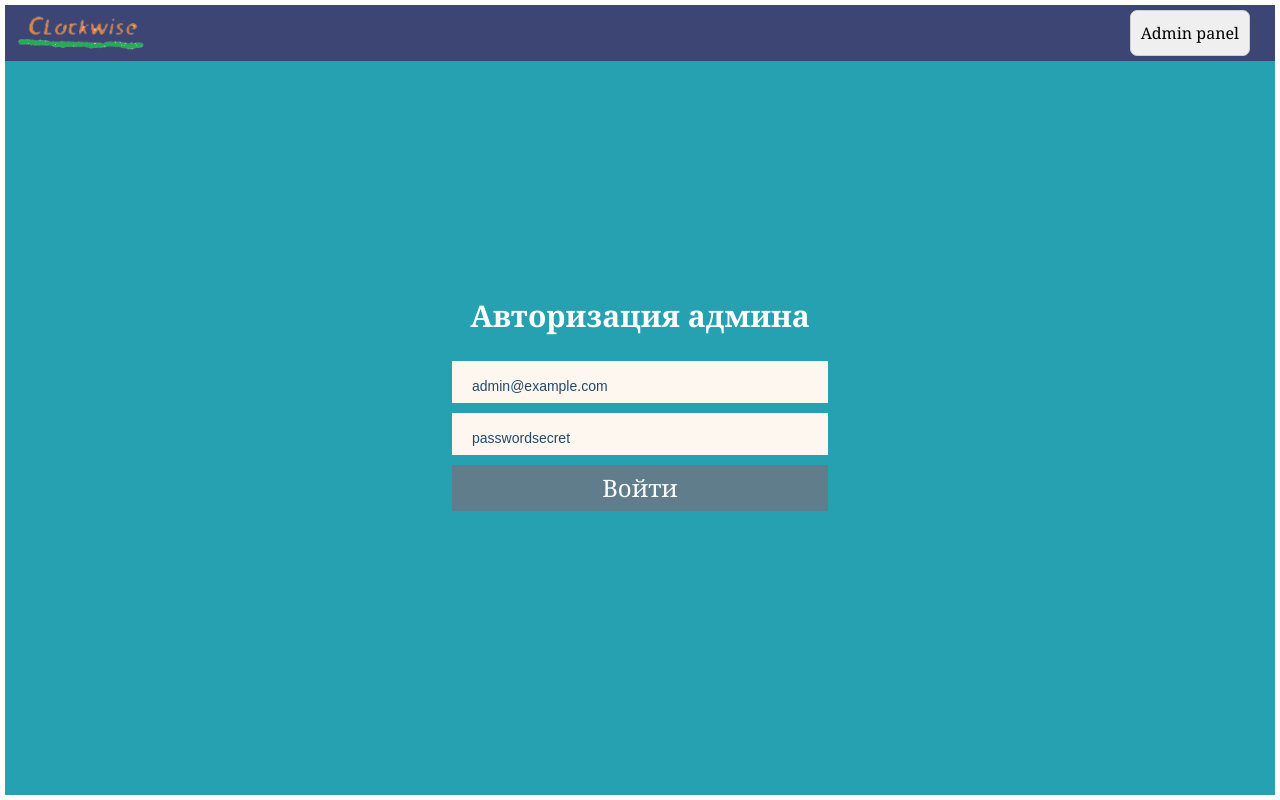
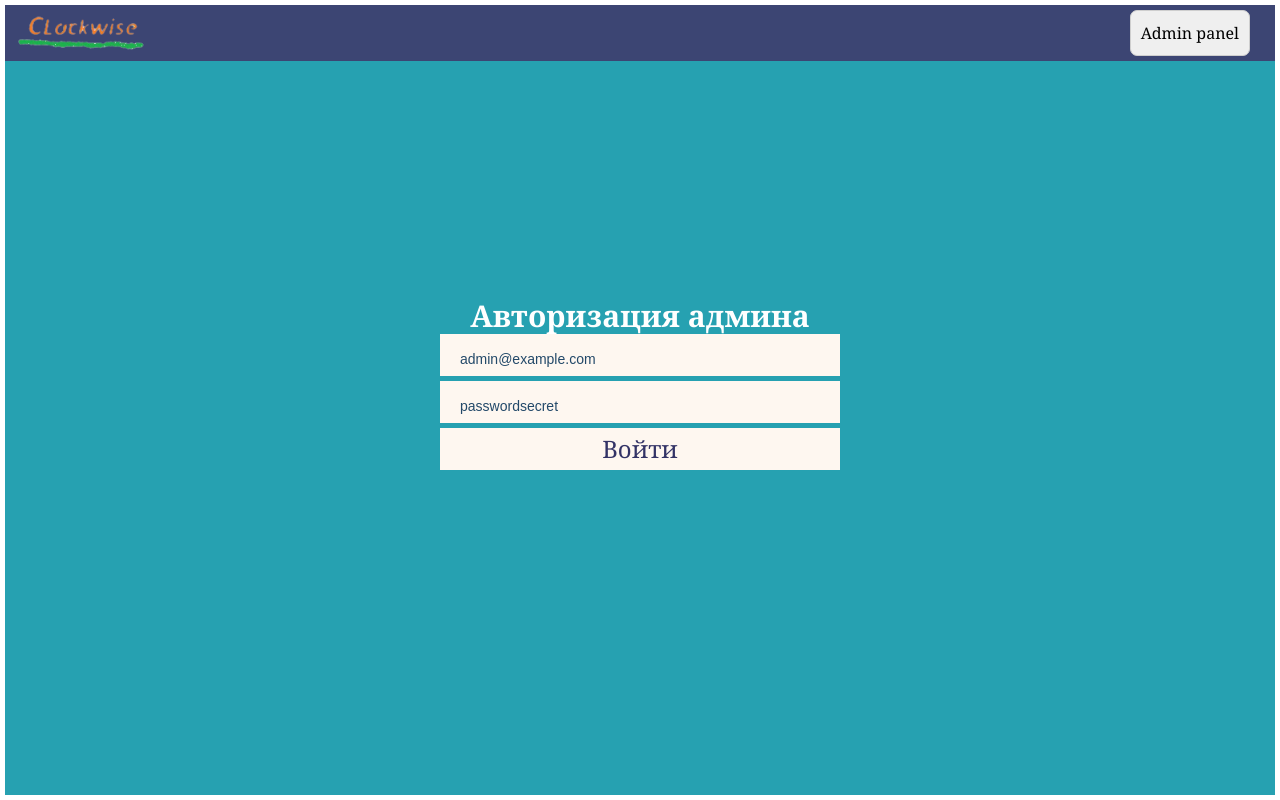
Before and after one commit to Vasilievkosta/newClock-client, a React (Create React App) app: page /#/auth-admin in a window 1280 px wide. Built offline with nearby package versions, Linux system fonts and the light colour scheme.

Commit message:
feat: add react hook form

```diff
--- a/package.json
+++ b/package.json
@@ -9,6 +9,7 @@
         "axios": "^0.27.2",
         "react": "^18.2.0",
         "react-dom": "^18.2.0",
+        "react-hook-form": "^7.56.1",
         "react-router-dom": "^6.3.0",
         "react-scripts": "5.0.1",
         "react-select": "^5.7.3",
--- a/src/index.css
+++ b/src/index.css
@@ -103,11 +103,17 @@ body {
     font-size: 1.5em;
 }
 
+.auth__error {
+    color: red;
+    font-size: 18px;
+    margin-bottom: 20px;
+}
+
 .auth__title {
     color: #fff;
     font-size: 30px;
     line-height: 1;
-    margin-bottom: 30px;
+    margin-bottom: 3px;
 }
 
 .auth__input {
@@ -116,7 +122,7 @@ body {
     padding: 3px 10px;
     background-color: #fef7f0;
     color: #333366;
-    margin-bottom: 10px;
+    margin-bottom: 5px;
     outline: 0;
 }
 
@@ -185,13 +191,13 @@ body {
     transition: color 0.3s;
 }
 
- .auth__link:focus {
-outline: 0;
-        color: #99cccc;
+.auth__link:focus {
+    outline: 0;
+    color: #99cccc;
 }
 
 .auth__link:hover {
-   color: #1a1a1a;
+    color: #1a1a1a;
 }
 
 .auth__link:active {
--- a/src/pages/AuthAdmin.jsx
+++ b/src/pages/AuthAdmin.jsx
@@ -1,28 +1,29 @@
-import React, { useState } from 'react'
+import { authAPI } from 'http/api'
+import { useForm } from 'react-hook-form'
 import { useNavigate } from 'react-router-dom'
-import { authAPI } from 'http/api'
 
-const AuthAdmin = () => {
+const AuthAdminHookForm = () => {
     const navigate = useNavigate()
+    const {
+        register,
+        handleSubmit,
+        formState: { errors },
+    } = useForm()
 
-    const [email, setEmail] = useState('')
-    const [password, setPassword] = useState('')
+    const onSubmit = async (data) => {
+        const { email, password } = data
+        try {
+            let res = await authAPI.login(email, password)
 
-    const loginHandler = async () => {
-        try {
-            let data = await authAPI.login(email, password)
-
-            if (data.data) {
-                localStorage.setItem('token', data.token)
-                localStorage.setItem('authKey', data.data)
-
+            if (res.data) {
+                localStorage.setItem('token', res.token)
+                localStorage.setItem('authKey', res.data)
                 navigate('/admin-panel')
             } else {
                 alert('Не правильный пароль или логин.')
-                setEmail('')
-                setPassword('')
             }
         } catch (e) {
+            console.log(e)
             alert(e.response.data.message)
         }
     }
@@ -31,30 +32,26 @@ const AuthAdmin = () => {
         <div className='auth'>
             <h2 className='auth__title'>Авторизация админа</h2>
 
-            <form>
+            <form style={{ maxWidth: '400px' }} onSubmit={handleSubmit(onSubmit)}>
                 <input
                     className='auth__input'
                     placeholder='admin@example.com'
-                    type='text'
-                    value={email}
-                    onChange={(e) => setEmail(e.target.value)}
+                    {...register('email', { required: true })}
                 />
-                <p></p>
+                {errors.email && <p className='auth__error'>This field is required</p>}
+
                 <input
                     className='auth__input'
                     placeholder='passwordsecret'
-                    type='password'
-                    value={password}
-                    onChange={(e) => setPassword(e.target.value)}
+                    {...register('password', { required: true })}
                 />
 
+                {errors.password && <p className='auth__error'>This field is required</p>}
                 <br />
-                <button className='auth__btn' type='button' onClick={loginHandler}>
-                    Войти
-                </button>
+                <input className='auth__input' type='submit' value={' Войти '} />
             </form>
         </div>
     )
 }
 
-export default AuthAdmin
+export default AuthAdminHookForm
```
Also changed, not shown: 1 other file (tests, documents, lock files or other folders).
